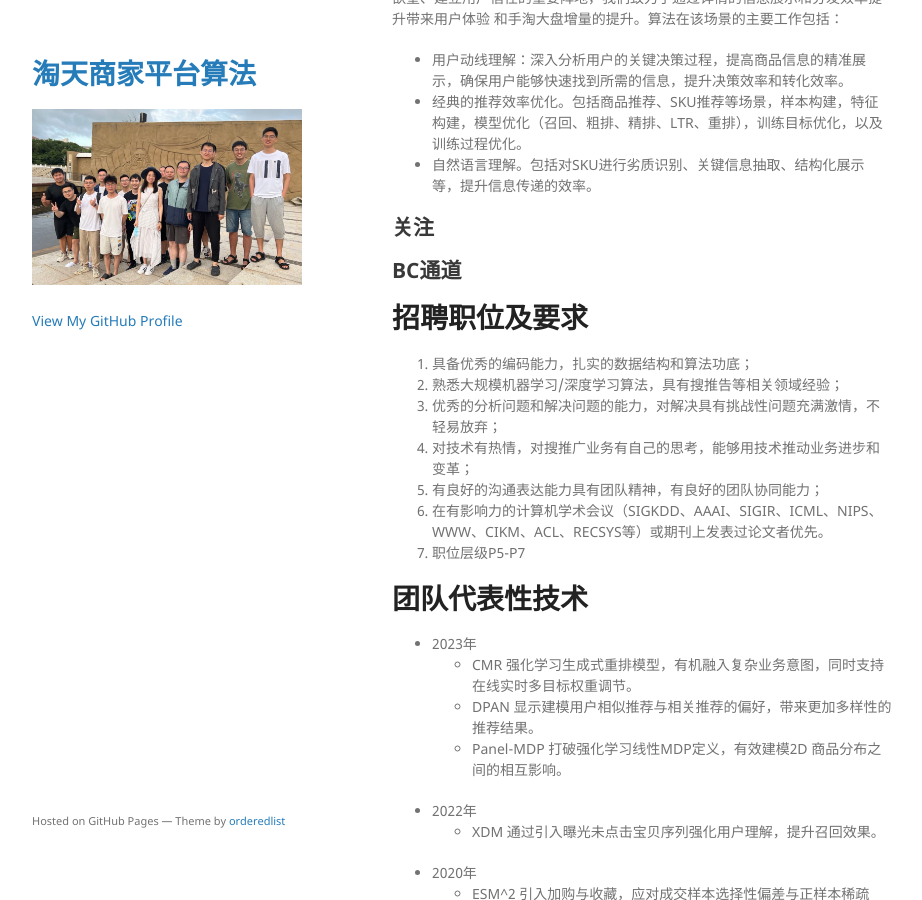
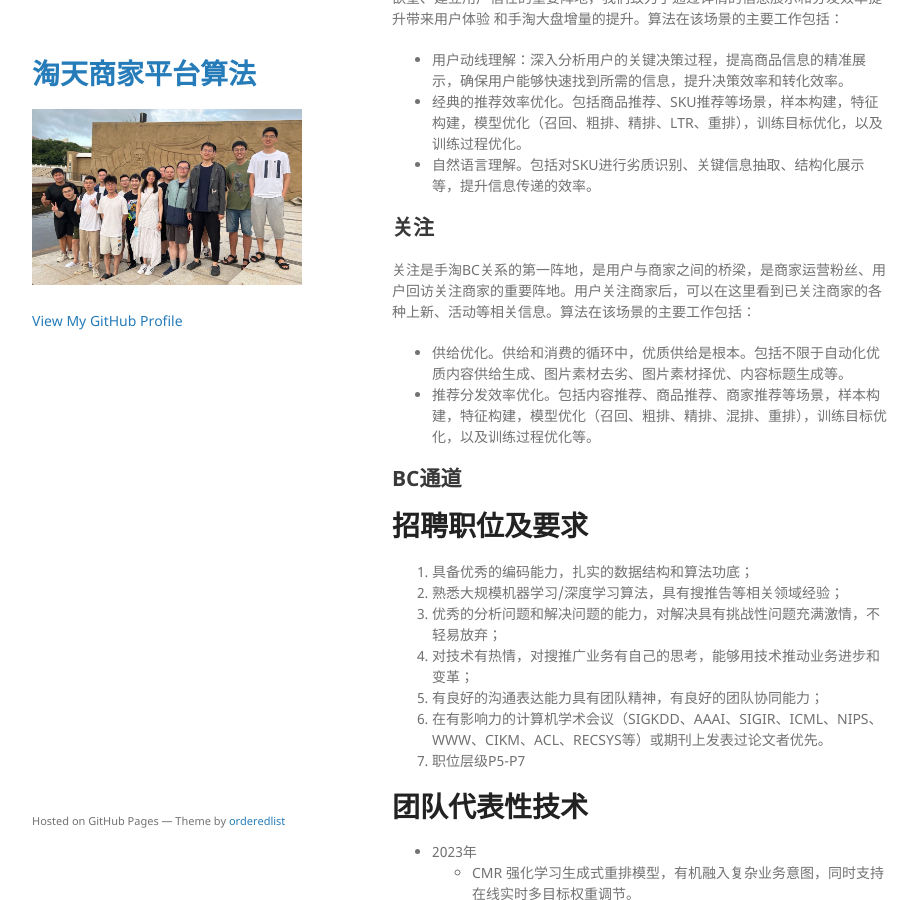
Before and after one commit to TaotianSellerPlatformAlgorithm/TaotianSellerPlatformAlgorithm.github.io, a Jekyll site: the page built from index.md, in a window 1280 px wide and 900 px high, scrolled down 1299 px. Shown: the whole window, without its empty margins (178-1100 px from the left). Built offline with Jekyll 4.4.1, drawn with Linux system fonts in a browser that asks for light colours; our own code applies the rules of GitHub Pages for plain Markdown files; the repository's description, which GitHub fills in, is left out.

Commit message:
Update index.md
add guanzhu

```diff
--- a/index.md
+++ b/index.md
@@ -27,6 +27,10 @@
 - 自然语言理解。包括对SKU进行劣质识别、关键信息抽取、结构化展示等，提升信息传递的效率。
 
 ## 关注
+关注是手淘BC关系的第一阵地，是用户与商家之间的桥梁，是商家运营粉丝、用户回访关注商家的重要阵地。用户关注商家后，可以在这里看到已关注商家的各种上新、活动等相关信息。算法在该场景的主要工作包括：
+- 供给优化。供给和消费的循环中，优质供给是根本。包括不限于自动化优质内容供给生成、图片素材去劣、图片素材择优、内容标题生成等。
+- 推荐分发效率优化。包括内容推荐、商品推荐、商家推荐等场景，样本构建，特征构建，模型优化（召回、粗排、精排、混排、重排），训练目标优化，以及训练过程优化等。
+
 ## BC通道
 
 # 招聘职位及要求
```
